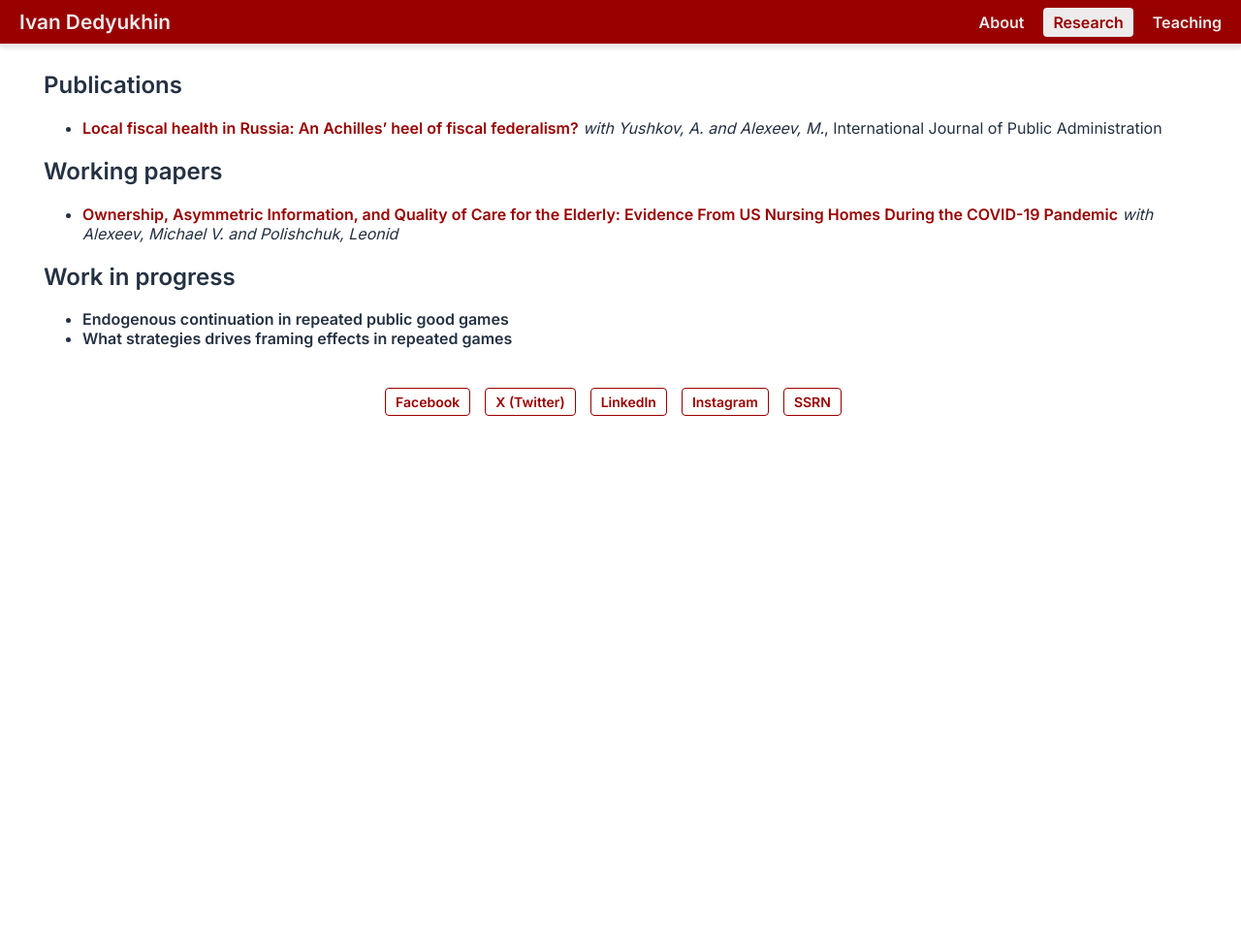
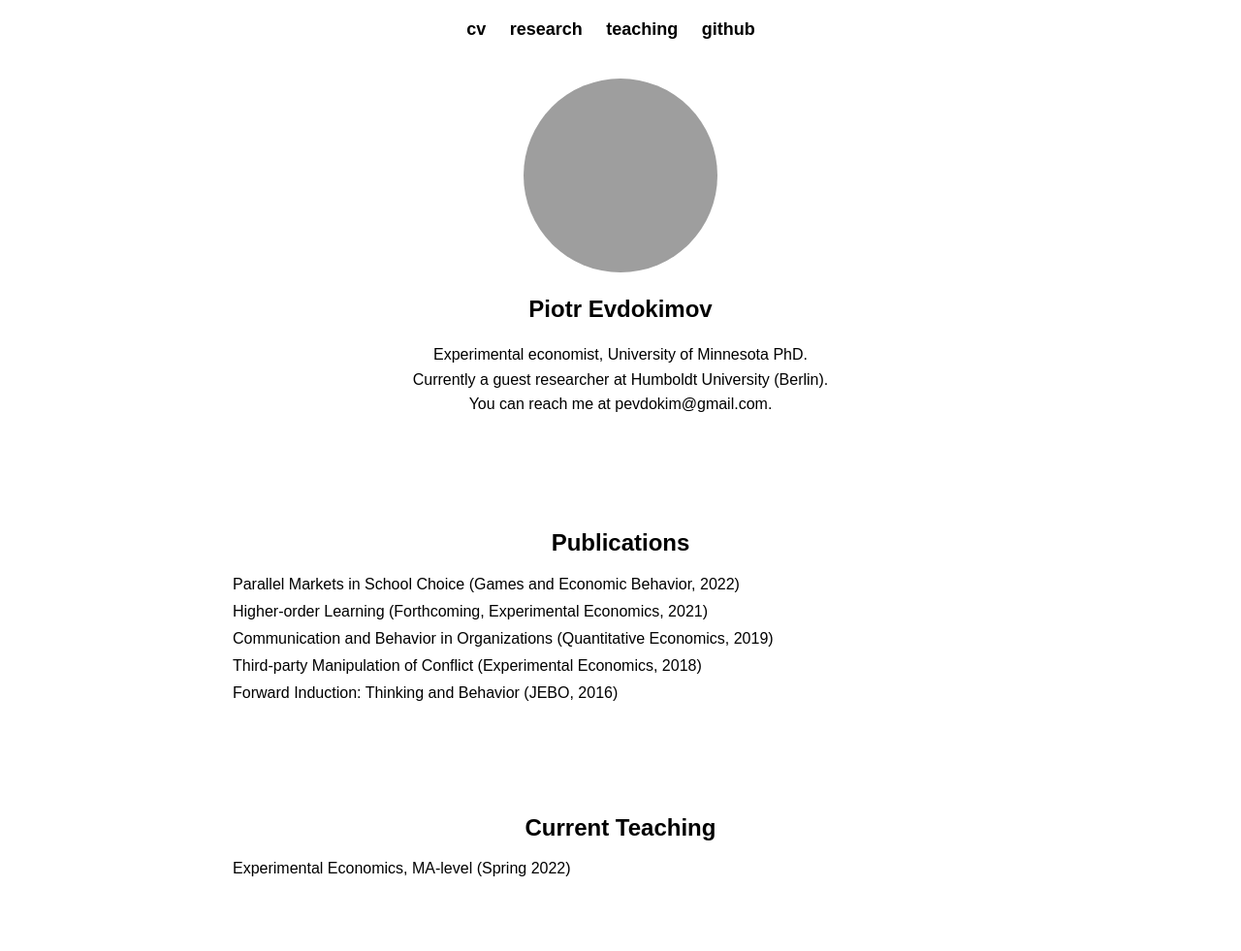
Before and after one commit to Dedyukhin/dedyukhin.github.io, a Jekyll site: the page built from Research.md, in a window 1280 px wide. Shown: the whole page at 97% size. Built offline with Jekyll 4.4.1, drawn with Linux system fonts in a browser that asks for light colours; before the commit the page ends 900 px from its top, so only the background shows below that; grey boxes are pictures that could not be loaded.

Commit message:
Update default.html

```diff
--- a/_layouts/default.html
+++ b/_layouts/default.html
@@ -4,178 +4,121 @@
     <meta charset="UTF-8">
     <meta name="viewport" content="width=device-width, initial-scale=1.0">
     <title>{{ page.title }}</title>
-    <link href="https://fonts.googleapis.com/css2?family=Inter:wght@400;600&display=swap" rel="stylesheet">
     <style>
-        /* Body styling */
         body {
             margin: 0;
             padding: 0;
-            font-family: 'Inter', sans-serif;
-            font-size: 16px; /* Base font size */
+            font-family: Arial, sans-serif;
             background-color: white;
-            color: #243142;
+            color: black;
+            text-align: center;
         }
 
-        /* Full width layout */
-        .container {
-            width: 100%;
-            margin: 0 auto;
-            padding: 5px;
-            max-width: 1200px; /* Wider on larger screens */
-            box-sizing: border-box;
-            word-wrap: break-word;
+        nav {
+            margin: 20px 0;
         }
 
-        /* Navigation bar styling */
-        nav {
-            background-color: #990000;
-            color: #EDEBEB;
-            padding: 10px 20px;
-            display: flex;
-            justify-content: space-between;
-            align-items: center;
-            border-bottom: 3px solid #EDEBEB;
-            box-shadow: 0 2px 4px rgba(0, 0, 0, 0.1);
+        nav ul {
+            list-style-type: none;
+            padding: 0;
         }
 
-        nav h2 {
-            margin: 0;
-            font-size: 1.3em;
-            white-space: nowrap;
+        nav ul li {
+            display: inline-block;
+            margin-right: 20px;
         }
 
-        nav h2 a {
-            color: #EDEBEB;
+        nav ul li a {
             text-decoration: none;
-            transition: color 0.3s ease;
+            color: black;
+            font-weight: bold;
+            font-size: 18px;
         }
 
-        nav h2 a:hover {
-            color: #DC231E;
+        .container {
+            max-width: 800px;
+            margin: 0 auto;
+            padding: 20px;
+            text-align: center;
         }
 
-        .horizontal-nav {
-            list-style-type: none;
-            padding: 0;
-            margin: 0;
-            display: flex;
-            justify-content: flex-end;
+        img {
+            border-radius: 50%;
+            width: 200px;
+            height: 200px;
+            object-fit: cover;
         }
 
-        .horizontal-nav li {
-            margin-left: 20px;
+        h1 {
+            margin: 20px 0;
+            font-size: 24px;
         }
 
-        /* Navigation bar link styling */
-        .horizontal-nav a {
-            text-decoration: none;
-            color: #EDEBEB;
-            font-weight: 600;
-            transition: background-color 0.3s ease, color 0.3s ease;
-        }
-
-        .horizontal-nav a.active {
-            background-color: #EDEBEB;
-            color: #990000;
-            padding: 5px 10px;
-            border-radius: 4px;
-        }
-
-        .horizontal-nav a:hover {
-            background-color: #EDEBEB;
-            color: #990000;
-        }
-
-        /* Responsive adjustments */
-        @media (max-width: 768px) {
-            body {
-                font-size: 14px; /* Smaller font on mobile */
-            }
-
-            nav {
-                flex-wrap: wrap;
-                padding: 15px 10px;
-            }
-
-            nav h2 {
-                flex: 1 1 100%;
-                text-align: center;
-            }
-
-            .horizontal-nav {
-                justify-content: center;
-                flex-wrap: wrap;
-                margin-top: 10px;
-            }
-
-            .horizontal-nav li {
-                margin-left: 10px;
-            }
-        }
-
-        /* Social links styling */
-        .social-links {
-            margin-top: 20px;
-            display: flex;
-            justify-content: center;
-            flex-wrap: wrap;
-            max-width: 800px;
-            margin: 20px auto;
-        }
-
-        .social-links a {
-            color: #990000;
-            text-decoration: none;
-            margin-right: 15px;
-            font-size: 14px;
-            font-weight: 600;
-            padding: 5px 10px;
-            border: 1px solid #990000;
-            border-radius: 4px;
-            transition: background-color 0.3s ease, color 0.3s ease;
-            margin-bottom: 10px;
-        }
-
-        .social-links a:hover {
-            background-color: #990000;
-            color: #EDEBEB;
+        p {
+            font-size: 16px;
+            line-height: 1.6;
         }
 
         a {
-            color: #990000;
+            color: black;
             text-decoration: none;
         }
 
         a:hover {
-            color: #DC231E;
             text-decoration: underline;
+        }
+
+        .publications, .teaching {
+            text-align: left;
+            margin: 40px auto;
+        }
+
+        .publications h2, .teaching h2 {
+            text-align: center;
+        }
+
+        .publications ul, .teaching ul {
+            list-style-type: none;
+            padding: 0;
+        }
+
+        .publications ul li, .teaching ul li {
+            margin-bottom: 10px;
         }
     </style>
 </head>
 <body>
     <nav>
-        <h2><a href="/"> {{ site.data.navigation.docs_list_title }} </a></h2>
-        <ul class="horizontal-nav">
-            {% for item in site.data.navigation.docs %}
-                <li>
-                    <a href="{{ item.url }}" class="{% if page.url == item.url %}active{% endif %}">
-                        {{ item.title }}
-                    </a>
-                </li>
-            {% endfor %}
+        <ul>
+            <li><a href="#">cv</a></li>
+            <li><a href="#">research</a></li>
+            <li><a href="#">teaching</a></li>
+            <li><a href="#">github</a></li>
         </ul>
     </nav>
 
     <div class="container">
-        {{ content }}
+        <img src="your-image-url.jpg" alt="Profile Picture">
+        <h1>Piotr Evdokimov</h1>
+        <p>Experimental economist, University of Minnesota PhD.<br>Currently a guest researcher at Humboldt University (Berlin).<br>You can reach me at <a href="mailto:pevdokim@gmail.com">pevdokim@gmail.com</a>.</p>
     </div>
 
-    <div class="social-links">
-        <a href="https://www.facebook.com/ivan.dedyukhin.3/" target="_blank">Facebook</a>
-        <a href="https://x.com/duduhin" target="_blank">X (Twitter)</a>
-        <a href="https://www.linkedin.com/in/ivan-dedyukhin/" target="_blank">LinkedIn</a>
-        <a href="https://www.instagram.com/duduhin/" target="_blank">Instagram</a>
-        <a href="https://papers.ssrn.com/sol3/cf_dev/AbsByAuth.cfm?per_id=6914508" target="_blank">SSRN</a>
+    <div class="publications container">
+        <h2>Publications</h2>
+        <ul>
+            <li><a href="#">Parallel Markets in School Choice</a> (Games and Economic Behavior, 2022)</li>
+            <li><a href="#">Higher-order Learning</a> (Forthcoming, Experimental Economics, 2021)</li>
+            <li><a href="#">Communication and Behavior in Organizations</a> (Quantitative Economics, 2019)</li>
+            <li><a href="#">Third-party Manipulation of Conflict</a> (Experimental Economics, 2018)</li>
+            <li><a href="#">Forward Induction: Thinking and Behavior</a> (JEBO, 2016)</li>
+        </ul>
+    </div>
+
+    <div class="teaching container">
+        <h2>Current Teaching</h2>
+        <ul>
+            <li><a href="#">Experimental Economics, MA-level (Spring 2022)</a></li>
+        </ul>
     </div>
 </body>
 </html>
```
